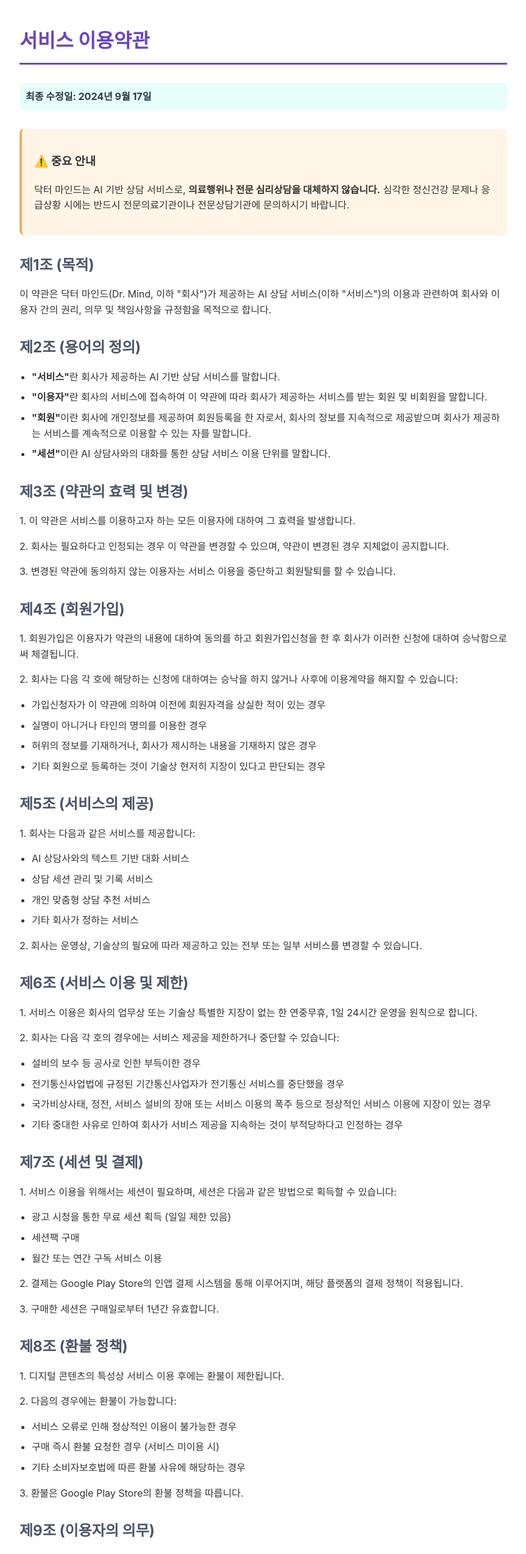
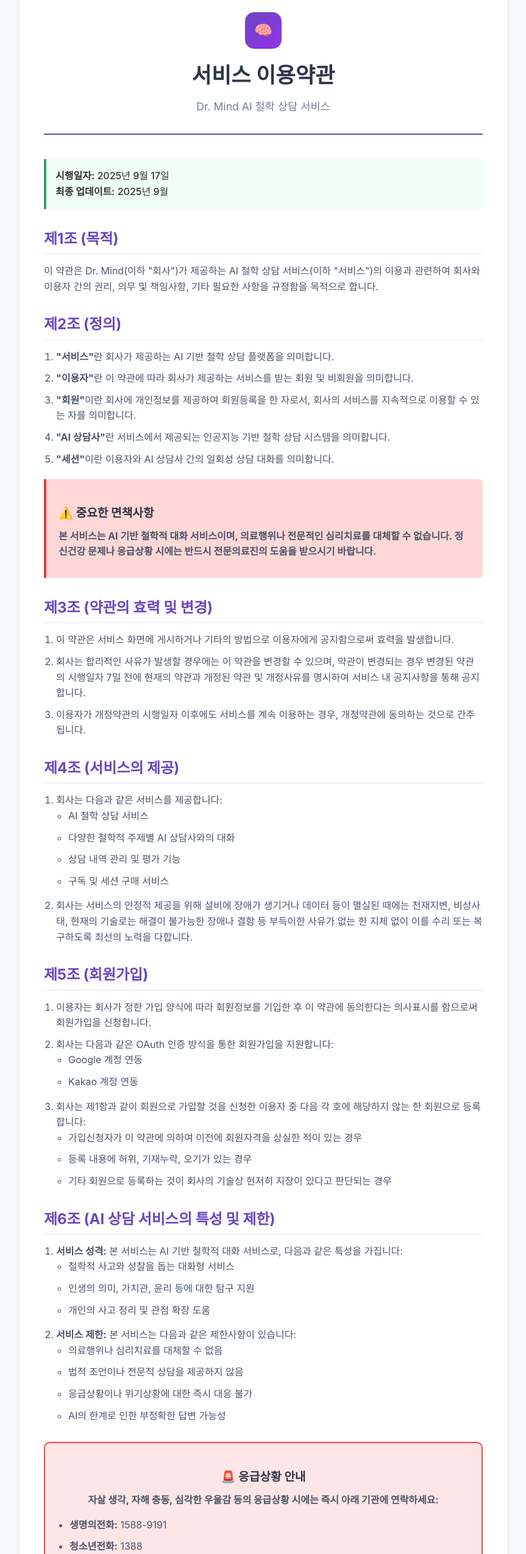
Before and after one commit to Mrbaeksang/dr-mind-legal, a plain HTML site: page terms-of-service.html in a window 1280 px wide. Shown: the part 40-2589 px from the top of the page at 61% size, without its empty margins (208-1071 px from the left). Drawn offline with Linux system fonts and the light colour scheme.

Commit message:
fix: 서비스 이용약관 연락처를 qortkdgus95@gmail.com으로 변경, 30일 이내 답변, 2025년 9월 17일로 날짜 업데이트

```diff
--- a/terms-of-service.html
+++ b/terms-of-service.html
@@ -3,150 +3,279 @@
 <head>
     <meta charset="UTF-8">
     <meta name="viewport" content="width=device-width, initial-scale=1.0">
-    <title>닥터 마인드 - 서비스 이용약관</title>
+    <title>Dr. Mind - 서비스 이용약관</title>
     <style>
+        * {
+            margin: 0;
+            padding: 0;
+            box-sizing: border-box;
+        }
+
         body {
-            font-family: -apple-system, BlinkMacSystemFont, 'Segoe UI', Roboto, sans-serif;
+            font-family: -apple-system, BlinkMacSystemFont, 'Segoe UI', 'Malgun Gothic', sans-serif;
             line-height: 1.6;
-            margin: 0;
+            color: #333;
+            background-color: #f8f9fa;
             padding: 20px;
-            background-color: #f8f9fa;
-            color: #333;
         }
+
         .container {
             max-width: 800px;
             margin: 0 auto;
             background: white;
             padding: 40px;
-            border-radius: 12px;
-            box-shadow: 0 2px 12px rgba(0,0,0,0.1);
+            border-radius: 10px;
+            box-shadow: 0 2px 10px rgba(0, 0, 0, 0.1);
         }
+
+        .header {
+            text-align: center;
+            margin-bottom: 40px;
+            padding-bottom: 20px;
+            border-bottom: 2px solid #6B46C1;
+        }
+
+        .logo {
+            width: 60px;
+            height: 60px;
+            background: linear-gradient(135deg, #6B46C1, #9333EA);
+            border-radius: 15px;
+            margin: 0 auto 15px;
+            display: flex;
+            align-items: center;
+            justify-content: center;
+            color: white;
+            font-size: 24px;
+            font-weight: bold;
+        }
+
         h1 {
+            color: #2d3748;
+            font-size: 2.2em;
+            margin-bottom: 10px;
+        }
+
+        .subtitle {
+            color: #718096;
+            font-size: 1.1em;
+        }
+
+        h2 {
             color: #6B46C1;
-            border-bottom: 3px solid #6B46C1;
-            padding-bottom: 10px;
-            margin-bottom: 30px;
+            font-size: 1.5em;
+            margin: 30px 0 15px 0;
+            padding-bottom: 5px;
+            border-bottom: 1px solid #e2e8f0;
         }
-        h2 {
-            color: #4A5568;
-            margin-top: 30px;
+
+        h3 {
+            color: #2d3748;
+            font-size: 1.2em;
+            margin: 20px 0 10px 0;
+        }
+
+        p, li {
+            margin-bottom: 10px;
+            color: #4a5568;
+        }
+
+        ul, ol {
+            margin-left: 20px;
             margin-bottom: 15px;
         }
-        .update-date {
-            background: #E6FFFA;
-            padding: 10px;
-            border-radius: 6px;
-            margin-bottom: 30px;
-            font-weight: bold;
-            color: #2D3748;
+
+        .contact-info {
+            background: #ebf8ff;
+            border-left: 4px solid #3182ce;
+            padding: 20px;
+            margin: 30px 0;
+            border-radius: 0 8px 8px 0;
         }
-        .important-notice {
-            background: #FEF5E7;
+
+        .effective-date {
+            background: #f0fff4;
+            border-left: 4px solid #38a169;
+            padding: 15px;
+            margin: 20px 0;
+            border-radius: 0 8px 8px 0;
+            font-weight: 500;
+        }
+
+        .warning-box {
+            background: #fed7d7;
+            border-left: 4px solid #e53e3e;
             padding: 20px;
-            border-radius: 8px;
-            border-left: 4px solid #F6AD55;
             margin: 20px 0;
+            border-radius: 0 8px 8px 0;
         }
-        .contact-info {
-            background: #F7FAFC;
+
+        .emergency-box {
+            background: #ffe6e6;
+            border: 2px solid #ff4444;
             padding: 20px;
-            border-radius: 8px;
-            border-left: 4px solid #6B46C1;
-            margin-top: 30px;
+            margin: 30px 0;
+            border-radius: 10px;
+            text-align: center;
         }
-        ul {
-            padding-left: 20px;
+
+        .footer {
+            margin-top: 40px;
+            padding-top: 20px;
+            border-top: 1px solid #e2e8f0;
+            text-align: center;
+            color: #718096;
         }
-        li {
-            margin-bottom: 8px;
+
+        @media (max-width: 768px) {
+            .container {
+                padding: 20px;
+                margin: 10px;
             }
-        .warning {
-            color: #C53030;
-            font-weight: bold;
+
+            h1 {
+                font-size: 1.8em;
+            }
         }
     </style>
 </head>
 <body>
     <div class="container">
+        <div class="header">
+            <div class="logo">🧠</div>
             <h1>서비스 이용약관</h1>
-
-        <div class="update-date">
-            최종 수정일: 2024년 9월 17일
+            <p class="subtitle">Dr. Mind AI 철학 상담 서비스</p>
         </div>
 
-        <div class="important-notice">
-            <h3>⚠️ 중요 안내</h3>
-            <p>닥터 마인드는 AI 기반 상담 서비스로, <strong>의료행위나 전문 심리상담을 대체하지 않습니다.</strong> 심각한 정신건강 문제나 응급상황 시에는 반드시 전문의료기관이나 전문상담기관에 문의하시기 바랍니다.</p>
+        <div class="effective-date">
+            <strong>시행일자:</strong> 2025년 9월 17일<br>
+            <strong>최종 업데이트:</strong> 2025년 9월
         </div>
 
         <h2>제1조 (목적)</h2>
-        <p>이 약관은 닥터 마인드(Dr. Mind, 이하 "회사")가 제공하는 AI 상담 서비스(이하 "서비스")의 이용과 관련하여 회사와 이용자 간의 권리, 의무 및 책임사항을 규정함을 목적으로 합니다.</p>
+        <p>이 약관은 Dr. Mind(이하 "회사")가 제공하는 AI 철학 상담 서비스(이하 "서비스")의 이용과 관련하여 회사와 이용자 간의 권리, 의무 및 책임사항, 기타 필요한 사항을 규정함을 목적으로 합니다.</p>
 
-        <h2>제2조 (용어의 정의)</h2>
-        <ul>
-            <li><strong>"서비스"</strong>란 회사가 제공하는 AI 기반 상담 서비스를 말합니다.</li>
-            <li><strong>"이용자"</strong>란 회사의 서비스에 접속하여 이 약관에 따라 회사가 제공하는 서비스를 받는 회원 및 비회원을 말합니다.</li>
-            <li><strong>"회원"</strong>이란 회사에 개인정보를 제공하여 회원등록을 한 자로서, 회사의 정보를 지속적으로 제공받으며 회사가 제공하는 서비스를 계속적으로 이용할 수 있는 자를 말합니다.</li>
-            <li><strong>"세션"</strong>이란 AI 상담사와의 대화를 통한 상담 서비스 이용 단위를 말합니다.</li>
-        </ul>
+        <h2>제2조 (정의)</h2>
+        <ol>
+            <li><strong>"서비스"</strong>란 회사가 제공하는 AI 기반 철학 상담 플랫폼을 의미합니다.</li>
+            <li><strong>"이용자"</strong>란 이 약관에 따라 회사가 제공하는 서비스를 받는 회원 및 비회원을 의미합니다.</li>
+            <li><strong>"회원"</strong>이란 회사에 개인정보를 제공하여 회원등록을 한 자로서, 회사의 서비스를 지속적으로 이용할 수 있는 자를 의미합니다.</li>
+            <li><strong>"AI 상담사"</strong>란 서비스에서 제공되는 인공지능 기반 철학 상담 시스템을 의미합니다.</li>
+            <li><strong>"세션"</strong>이란 이용자와 AI 상담사 간의 일회성 상담 대화를 의미합니다.</li>
+        </ol>
+
+        <div class="warning-box">
+            <h3>⚠️ 중요한 면책사항</h3>
+            <p><strong>본 서비스는 AI 기반 철학적 대화 서비스이며, 의료행위나 전문적인 심리치료를 대체할 수 없습니다. 정신건강 문제나 응급상황 시에는 반드시 전문의료진의 도움을 받으시기 바랍니다.</strong></p>
+        </div>
 
         <h2>제3조 (약관의 효력 및 변경)</h2>
-        <p>1. 이 약관은 서비스를 이용하고자 하는 모든 이용자에 대하여 그 효력을 발생합니다.</p>
-        <p>2. 회사는 필요하다고 인정되는 경우 이 약관을 변경할 수 있으며, 약관이 변경된 경우 지체없이 공지합니다.</p>
-        <p>3. 변경된 약관에 동의하지 않는 이용자는 서비스 이용을 중단하고 회원탈퇴를 할 수 있습니다.</p>
+        <ol>
+            <li>이 약관은 서비스 화면에 게시하거나 기타의 방법으로 이용자에게 공지함으로써 효력을 발생합니다.</li>
+            <li>회사는 합리적인 사유가 발생할 경우에는 이 약관을 변경할 수 있으며, 약관이 변경되는 경우 변경된 약관의 시행일자 7일 전에 현재의 약관과 개정된 약관 및 개정사유를 명시하여 서비스 내 공지사항을 통해 공지합니다.</li>
+            <li>이용자가 개정약관의 시행일자 이후에도 서비스를 계속 이용하는 경우, 개정약관에 동의하는 것으로 간주됩니다.</li>
+        </ol>
 
-        <h2>제4조 (회원가입)</h2>
-        <p>1. 회원가입은 이용자가 약관의 내용에 대하여 동의를 하고 회원가입신청을 한 후 회사가 이러한 신청에 대하여 승낙함으로써 체결됩니다.</p>
-        <p>2. 회사는 다음 각 호에 해당하는 신청에 대하여는 승낙을 하지 않거나 사후에 이용계약을 해지할 수 있습니다:</p>
+        <h2>제4조 (서비스의 제공)</h2>
+        <ol>
+            <li>회사는 다음과 같은 서비스를 제공합니다:
+                <ul>
+                    <li>AI 철학 상담 서비스</li>
+                    <li>다양한 철학적 주제별 AI 상담사와의 대화</li>
+                    <li>상담 내역 관리 및 평가 기능</li>
+                    <li>구독 및 세션 구매 서비스</li>
+                </ul>
+            </li>
+            <li>회사는 서비스의 안정적 제공을 위해 설비에 장애가 생기거나 데이터 등이 멸실된 때에는 천재지변, 비상사태, 현재의 기술로는 해결이 불가능한 장애나 결함 등 부득이한 사유가 없는 한 지체 없이 이를 수리 또는 복구하도록 최선의 노력을 다합니다.</li>
+        </ol>
+
+        <h2>제5조 (회원가입)</h2>
+        <ol>
+            <li>이용자는 회사가 정한 가입 양식에 따라 회원정보를 기입한 후 이 약관에 동의한다는 의사표시를 함으로써 회원가입을 신청합니다.</li>
+            <li>회사는 다음과 같은 OAuth 인증 방식을 통한 회원가입을 지원합니다:
+                <ul>
+                    <li>Google 계정 연동</li>
+                    <li>Kakao 계정 연동</li>
+                </ul>
+            </li>
+            <li>회사는 제1항과 같이 회원으로 가입할 것을 신청한 이용자 중 다음 각 호에 해당하지 않는 한 회원으로 등록합니다:
                 <ul>
                     <li>가입신청자가 이 약관에 의하여 이전에 회원자격을 상실한 적이 있는 경우</li>
-            <li>실명이 아니거나 타인의 명의를 이용한 경우</li>
-            <li>허위의 정보를 기재하거나, 회사가 제시하는 내용을 기재하지 않은 경우</li>
-            <li>기타 회원으로 등록하는 것이 기술상 현저히 지장이 있다고 판단되는 경우</li>
+                    <li>등록 내용에 허위, 기재누락, 오기가 있는 경우</li>
+                    <li>기타 회원으로 등록하는 것이 회사의 기술상 현저히 지장이 있다고 판단되는 경우</li>
                 </ul>
+            </li>
+        </ol>
 
-        <h2>제5조 (서비스의 제공)</h2>
-        <p>1. 회사는 다음과 같은 서비스를 제공합니다:</p>
+        <h2>제6조 (AI 상담 서비스의 특성 및 제한)</h2>
+        <ol>
+            <li><strong>서비스 성격:</strong> 본 서비스는 AI 기반 철학적 대화 서비스로, 다음과 같은 특성을 가집니다:
                 <ul>
-            <li>AI 상담사와의 텍스트 기반 대화 서비스</li>
-            <li>상담 세션 관리 및 기록 서비스</li>
-            <li>개인 맞춤형 상담 추천 서비스</li>
-            <li>기타 회사가 정하는 서비스</li>
+                    <li>철학적 사고와 성찰을 돕는 대화형 서비스</li>
+                    <li>인생의 의미, 가치관, 윤리 등에 대한 탐구 지원</li>
+                    <li>개인의 사고 정리 및 관점 확장 도움</li>
                 </ul>
-        <p>2. 회사는 운영상, 기술상의 필요에 따라 제공하고 있는 전부 또는 일부 서비스를 변경할 수 있습니다.</p>
+            </li>
+            <li><strong>서비스 제한:</strong> 본 서비스는 다음과 같은 제한사항이 있습니다:
+                <ul>
+                    <li>의료행위나 심리치료를 대체할 수 없음</li>
+                    <li>법적 조언이나 전문적 상담을 제공하지 않음</li>
+                    <li>응급상황이나 위기상황에 대한 즉시 대응 불가</li>
+                    <li>AI의 한계로 인한 부정확한 답변 가능성</li>
+                </ul>
+            </li>
+        </ol>
 
-        <h2>제6조 (서비스 이용 및 제한)</h2>
-        <p>1. 서비스 이용은 회사의 업무상 또는 기술상 특별한 지장이 없는 한 연중무휴, 1일 24시간 운영을 원칙으로 합니다.</p>
-        <p>2. 회사는 다음 각 호의 경우에는 서비스 제공을 제한하거나 중단할 수 있습니다:</p>
+        <div class="emergency-box">
+            <h3>🚨 응급상황 안내</h3>
+            <p><strong>자살 생각, 자해 충동, 심각한 우울감 등의 응급상황 시에는 즉시 아래 기관에 연락하세요:</strong></p>
+            <ul style="text-align: left; margin-top: 15px;">
+                <li><strong>생명의전화:</strong> 1588-9191</li>
+                <li><strong>청소년전화:</strong> 1388</li>
+                <li><strong>정신건강위기상담전화:</strong> 1577-0199</li>
+                <li><strong>응급실:</strong> 119</li>
+            </ul>
+        </div>
+
+        <h2>제7조 (세션 및 구독 서비스)</h2>
+        <ol>
+            <li><strong>세션 제도:</strong>
                 <ul>
-            <li>설비의 보수 등 공사로 인한 부득이한 경우</li>
-            <li>전기통신사업법에 규정된 기간통신사업자가 전기통신 서비스를 중단했을 경우</li>
-            <li>국가비상사태, 정전, 서비스 설비의 장애 또는 서비스 이용의 폭주 등으로 정상적인 서비스 이용에 지장이 있는 경우</li>
-            <li>기타 중대한 사유로 인하여 회사가 서비스 제공을 지속하는 것이 부적당하다고 인정하는 경우</li>
+                    <li>이용자는 세션을 소모하여 AI 상담 서비스를 이용할 수 있습니다.</li>
+                    <li>1회 상담 대화당 1세션이 차감됩니다.</li>
+                    <li>세션은 구독 또는 개별 구매를 통해 획득할 수 있습니다.</li>
                 </ul>
+            </li>
+            <li><strong>구독 서비스:</strong>
+                <ul>
+                    <li>월간 구독: 매월 30세션 제공</li>
+                    <li>연간 구독: 연간 500세션 제공</li>
+                    <li>구독료는 Google Play Store 정책에 따라 처리됩니다.</li>
+                </ul>
+            </li>
+            <li><strong>광고 시청 세션:</strong>
+                <ul>
+                    <li>이용자는 광고 시청을 통해 추가 세션을 획득할 수 있습니다.</li>
+                    <li>1일 시청 가능한 광고 횟수에는 제한이 있습니다.</li>
+                </ul>
+            </li>
+        </ol>
 
-        <h2>제7조 (세션 및 결제)</h2>
-        <p>1. 서비스 이용을 위해서는 세션이 필요하며, 세션은 다음과 같은 방법으로 획득할 수 있습니다:</p>
+        <h2>제8조 (결제 및 환불)</h2>
+        <ol>
+            <li><strong>결제 방식:</strong> 모든 결제는 Google Play Store를 통해 처리되며, Google의 결제 정책이 적용됩니다.</li>
+            <li><strong>환불 정책:</strong>
                 <ul>
-            <li>광고 시청을 통한 무료 세션 획득 (일일 제한 있음)</li>
-            <li>세션팩 구매</li>
-            <li>월간 또는 연간 구독 서비스 이용</li>
+                    <li>구독 서비스 환불은 Google Play Store 환불 정책을 따릅니다.</li>
+                    <li>사용하지 않은 세션에 대해서는 비례적 환불이 가능합니다.</li>
+                    <li>회사의 귀책사유로 인한 서비스 중단 시 전액 환불됩니다.</li>
                 </ul>
-        <p>2. 결제는 Google Play Store의 인앱 결제 시스템을 통해 이루어지며, 해당 플랫폼의 결제 정책이 적용됩니다.</p>
-        <p>3. 구매한 세션은 구매일로부터 1년간 유효합니다.</p>
-
-        <h2>제8조 (환불 정책)</h2>
-        <p>1. 디지털 콘텐츠의 특성상 서비스 이용 후에는 환불이 제한됩니다.</p>
-        <p>2. 다음의 경우에는 환불이 가능합니다:</p>
-        <ul>
-            <li>서비스 오류로 인해 정상적인 이용이 불가능한 경우</li>
-            <li>구매 즉시 환불 요청한 경우 (서비스 미이용 시)</li>
-            <li>기타 소비자보호법에 따른 환불 사유에 해당하는 경우</li>
-        </ul>
-        <p>3. 환불은 Google Play Store의 환불 정책을 따릅니다.</p>
+            </li>
+            <li><strong>자동 갱신:</strong> 구독 서비스는 자동으로 갱신되며, 이용자는 Google Play Store에서 언제든지 구독을 취소할 수 있습니다.</li>
+        </ol>
 
         <h2>제9조 (이용자의 의무)</h2>
-        <p>1. 이용자는 다음 행위를 하여서는 안 됩니다:</p>
+        <ol>
+            <li>이용자는 다음 행위를 하여서는 안 됩니다:
                 <ul>
                     <li>신청 또는 변경 시 허위내용의 등록</li>
                     <li>타인의 정보 도용</li>
@@ -154,53 +283,74 @@
                     <li>회사가 정한 정보 이외의 정보(컴퓨터 프로그램 등) 등의 송신 또는 게시</li>
                     <li>회사 기타 제3자의 저작권 등 지적재산권에 대한 침해</li>
                     <li>회사 기타 제3자의 명예를 손상시키거나 업무를 방해하는 행위</li>
-            <li>외설 또는 폭력적인 메시지, 화상, 음성, 기타 공서양속에 반하는 정보를 서비스에 공개 또는 게시하는 행위</li>
-            <li>서비스를 상업적 목적으로 이용하는 행위</li>
+                    <li>외설 또는 폭력적인 메시지, 화상, 음성, 기타 공서양속에 반하는 정보를 회사에 공개 또는 게시하는 행위</li>
                 </ul>
+            </li>
+            <li>이용자는 서비스 이용과 관련하여 다음 사항을 준수해야 합니다:
+                <ul>
+                    <li>개인정보를 정확하게 제공하고 변경사항을 즉시 업데이트</li>
+                    <li>타인과 계정을 공유하지 않을 것</li>
+                    <li>서비스를 건전하고 윤리적인 목적으로만 이용</li>
+                </ul>
+            </li>
+        </ol>
 
-        <div class="important-notice">
-            <h3>AI 상담 서비스 이용 시 주의사항</h3>
+        <h2>제10조 (회사의 의무)</h2>
+        <ol>
+            <li>회사는 법령과 이 약관이 금지하거나 공서양속에 반하는 행위를 하지 않으며, 이 약관이 정하는 바에 따라 지속적이고, 안정적으로 서비스를 제공하는데 최선을 다하여야 합니다.</li>
+            <li>회사는 이용자가 안전하게 인터넷 서비스를 이용할 수 있도록 이용자의 개인정보(신용정보 포함)보호를 위한 보안 시스템을 구축합니다.</li>
+            <li>회사는 이용자로부터 제기되는 의견이나 불만이 정당하다고 객관적으로 인정될 경우에는 적절한 절차를 거쳐 즉시 처리하여야 합니다. 다만, 즉시 처리가 곤란한 경우는 이용자에게 그 사유와 처리일정을 통보하여야 합니다.</li>
+        </ol>
+
+        <h2>제11조 (저작권의 귀속 및 이용제한)</h2>
+        <ol>
+            <li>회사가 작성한 저작물에 대한 저작권 기타 지적재산권은 회사에 귀속합니다.</li>
+            <li>이용자는 회사를 이용함으로써 얻은 정보 중 회사에게 지적재산권이 귀속된 정보를 회사의 사전 승낙 없이 복제, 송신, 출판, 배포, 방송 기타 방법에 의하여 영리목적으로 이용하거나 제3자에게 이용하게 하여서는 안됩니다.</li>
+            <li>이용자가 서비스 내에서 생성한 상담 내용의 지적재산권은 이용자에게 있으나, 회사는 서비스 개선 목적으로 익명화된 형태로 활용할 수 있습니다.</li>
+        </ol>
+
+        <h2>제12조 (손해배상 및 면책조항)</h2>
+        <ol>
+            <li>회사는 무료로 제공되는 서비스와 관련하여 관련법에 특별한 규정이 없는 한 책임을 지지 않습니다.</li>
+            <li>회사는 이용자의 귀책사유로 인한 서비스 이용의 장애에 대하여는 책임을 지지 않습니다.</li>
+            <li>회사는 이용자가 서비스를 이용하여 기대하는 수익을 상실한 것에 대하여 책임을 지지 않으며, 그 밖에 서비스를 통하여 얻은 자료로 인한 손해에 관하여 책임을 지지 않습니다.</li>
+            <li><strong>AI 상담 서비스 관련 면책:</strong>
                 <ul>
-                <li class="warning">응급상황이나 자해/타해 위험이 있는 경우 즉시 119, 1577-0199(생명의전화), 1393(청소년전화) 등에 연락하세요.</li>
-                <li>AI 상담은 보조적 도구이며, 전문 의료진의 진단이나 치료를 대체하지 않습니다.</li>
-                <li>심각한 정신건강 문제가 있는 경우 반드시 전문의료기관에 방문하시기 바랍니다.</li>
-                <li>AI 상담 내용은 개인정보이므로 타인과 공유하지 마세요.</li>
+                    <li>AI 상담사의 응답 내용에 대한 정확성이나 적절성을 보장하지 않습니다.</li>
+                    <li>AI 상담 서비스는 전문적인 의료 조언이나 치료를 대체할 수 없습니다.</li>
+                    <li>이용자의 AI 상담 서비스 이용으로 인한 어떠한 결과에 대해서도 회사는 책임을 지지 않습니다.</li>
                 </ul>
+            </li>
+        </ol>
+
+        <h2>제13조 (분쟁해결)</h2>
+        <ol>
+            <li>회사는 이용자가 제기하는 정당한 의견이나 불만을 반영하고 그 피해를 보상처리하기 위하여 피해보상처리기구를 설치·운영합니다.</li>
+            <li>회사는 이용자로부터 제출되는 불만사항 및 의견은 우선적으로 그 사항을 처리합니다. 다만, 신속한 처리가 곤란한 경우에는 이용자에게 그 사유와 처리일정을 즉시 통보해 드립니다.</li>
+            <li>회사와 이용자 간에 발생한 전자상거래 분쟁과 관련하여 이용자의 피해구제신청이 있는 경우에는 공정거래위원회 또는 시·도지사가 의뢰하는 분쟁조정기관의 조정에 따를 수 있습니다.</li>
+        </ol>
+
+        <h2>제14조 (재판권 및 준거법)</h2>
+        <ol>
+            <li>회사와 이용자 간에 발생한 분쟁에 관한 소송은 대한민국 법을 적용하며, 회사의 본사 소재지를 관할하는 법원을 관할 법원으로 합니다.</li>
+        </ol>
+
+        <div class="contact-info">
+            <h3>📞 고객센터 및 문의</h3>
+            <ul>
+                <li><strong>이메일:</strong> qortkdgus95@gmail.com</li>
+                <li><strong>처리시간:</strong> 평일 09:00-18:00 (주말 및 공휴일 제외)</li>
+                <li><strong>답변기간:</strong> 문의접수 후 30일 이내</li>
+            </ul>
+            <p style="margin-top: 15px; font-size: 0.9em; color: #666;">
+                서비스 이용 중 문의사항이나 불편사항이 있으시면 언제든지 연락주시기 바랍니다.
+            </p>
         </div>
 
-        <h2>제10조 (저작권의 귀속 및 이용제한)</h2>
-        <p>1. 회사가 작성한 저작물에 대한 저작권 기타 지적재산권은 회사에 귀속합니다.</p>
-        <p>2. 이용자는 서비스를 이용함으로써 얻은 정보 중 회사에게 지적재산권이 귀속된 정보를 회사의 사전 승낙 없이 복제, 송신, 출판, 배포, 방송 기타 방법에 의하여 영리목적으로 이용하거나 제3자에게 이용하게 하여서는 안됩니다.</p>
-
-        <h2>제11조 (개인정보보호)</h2>
-        <p>회사는 이용자의 개인정보를 보호하기 위해 개인정보처리방침을 수립하여 시행하고 있으며, 이에 대한 자세한 내용은 개인정보처리방침을 참조하시기 바랍니다.</p>
-
-        <h2>제12조 (회사의 의무)</h2>
-        <p>1. 회사는 법령과 이 약관이 금지하거나 공서양속에 반하는 행위를 하지 않으며 이 약관이 정하는 바에 따라 지속적이고, 안정적으로 서비스를 제공하는데 최선을 다하여야 합니다.</p>
-        <p>2. 회사는 이용자가 안전하게 인터넷 서비스를 이용할 수 있도록 이용자의 개인정보보호를 위한 보안 시스템을 구축하여야 합니다.</p>
-
-        <h2>제13조 (손해배상)</h2>
-        <p>1. 회사는 무료로 제공되는 서비스와 관련하여 회원에게 어떠한 손해가 발생하더라도 동 손해가 회사의 고의 또는 중대한 과실에 의한 경우를 제외하고 이에 대하여 책임을 부담하지 아니합니다.</p>
-        <p>2. AI 상담 서비스의 특성상, 제공되는 조언이나 정보에 대한 결과에 대해서는 이용자 본인이 책임을 집니다.</p>
-
-        <h2>제14조 (면책조항)</h2>
-        <p>1. 회사는 천재지변 또는 이에 준하는 불가항력으로 인하여 서비스를 제공할 수 없는 경우에는 서비스 제공에 관한 책임이 면제됩니다.</p>
-        <p>2. 회사는 이용자의 귀책사유로 인한 서비스 이용의 장애에 대하여는 책임을 지지 않습니다.</p>
-        <p>3. 회사는 이용자가 서비스와 관련하여 게재한 정보, 자료, 사실의 신뢰도, 정확성 등의 내용에 관하여는 책임을 지지 않습니다.</p>
-
-        <h2>제15조 (분쟁해결)</h2>
-        <p>1. 서비스 이용으로 발생한 분쟁에 대해 소송이 제기될 경우 회사의 본사 소재지를 관할하는 법원을 관할 법원으로 합니다.</p>
-        <p>2. 회사와 이용자 간에 제기된 전자상거래 소송에는 한국법을 적용합니다.</p>
-
-        <div class="contact-info">
-            <h3>문의사항</h3>
-            <p><strong>이메일:</strong> support@drmind.app</p>
-            <p><strong>처리목적:</strong> 서비스 이용 관련 문의 및 불만처리</p>
-            <p><strong>처리기간:</strong> 문의접수 후 7일 이내 답변</p>
-        </div>
-
-        <div class="update-date">
-            <strong>시행일자:</strong> 2024년 9월 17일
+        <div class="footer">
+            <p><strong>Dr. Mind</strong> | AI 철학 상담 서비스</p>
+            <p>문의: qortkdgus95@gmail.com</p>
+            <p>최종 업데이트: 2025년 9월</p>
         </div>
     </div>
 </body>
```
Lines whose indentation alone changed are shown as unchanged.
